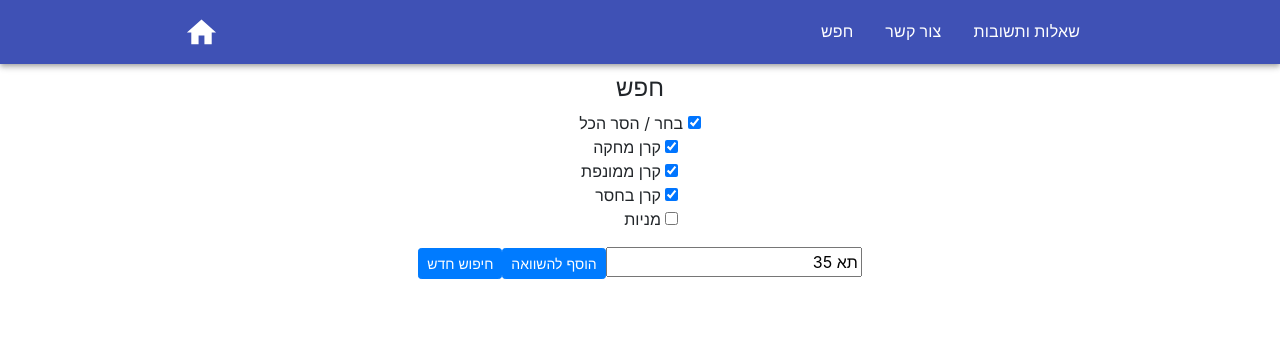
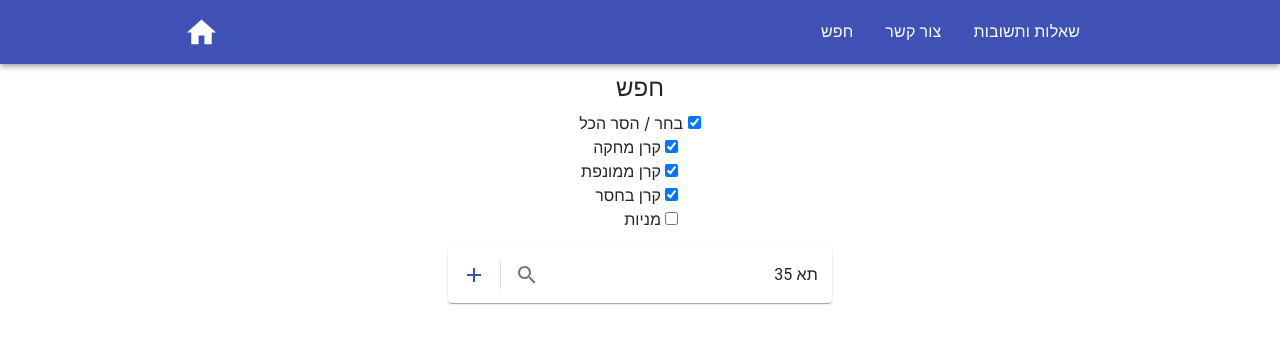
Before and after one commit to nitsan57/stock, a React (Create React App) app: page / in a window 1280 px wide. Shown: the top 344 px of the page. Built offline with nearby package versions, Linux system fonts and the light colour scheme; what react-plotly.js would draw is missing.

Commit message:
[Search] New search bar

```diff
--- /dev/null
+++ b/src/custom_input/CustomInput.js
@@ -0,0 +1,66 @@
+import React from 'react';
+import { makeStyles } from '@material-ui/core/styles';
+import Paper from '@material-ui/core/Paper';
+import InputBase from '@material-ui/core/InputBase';
+import Divider from '@material-ui/core/Divider';
+import IconButton from '@material-ui/core/IconButton';
+import SearchIcon from '@material-ui/icons/Search';
+import Plus from '@material-ui/icons/Add';
+
+export default function CustomInput(props) {
+	const useStyles = makeStyles((theme) => ({
+		root: {
+			margin: 'auto',
+			padding: '2px 4px',
+			display: 'flex',
+			alignItems: 'center',
+			width: '30%',
+		},
+		input: {
+			marginLeft: theme.spacing(1),
+			flex: 1,
+			padding: 10,
+			textAlign: props.langDirection,
+			align: props.langDirection,
+			'& input': {
+				textAlign: props.langDirection,
+			},
+		},
+		iconButton: {
+			padding: 10,
+		},
+		divider: {
+			height: 28,
+			margin: 4,
+		},
+	}));
+	const classes = useStyles();
+	let input = props.value;
+
+	return (
+		<Paper component="form" className={classes.root}>
+			<IconButton
+				color="primary"
+				className={classes.iconButton}
+				aria-label="search"
+				onClick={props.onAddToGraphClick}
+			>
+				<Plus />
+			</IconButton>
+
+			<Divider className={classes.divider} orientation="vertical" />
+
+			<IconButton className={classes.iconButton} aria-label="search" onClick={props.onNewSearch}>
+				<SearchIcon />
+			</IconButton>
+			<InputBase
+				className={classes.input}
+				placeholder={input}
+				onChange={props.onChange}
+				inputProps={{ 'aria-label': input }}
+				value={props.value}
+				hintStyle={{ width: '100px' }}
+			/>
+		</Paper>
+	);
+}
--- a/src/search_bar/Search.js
+++ b/src/search_bar/Search.js
@@ -5,8 +5,10 @@ import Loader from 'react-loader-spinner';
 import Button from 'react-bootstrap/Button';
 import 'bootstrap/dist/css/bootstrap.min.css';
 import CheckBox from '../check_box/Check_Box';
+import CustomInput from '../custom_input/CustomInput';
 
 const NUM_LOADING_CHILDREN = 2;
+
 class Search extends React.Component {
 	constructor(props) {
 		super(props);
@@ -269,27 +271,16 @@ class Search extends React.Component {
 						})}
 					</ul>
 				</form>
-				<div
-					style={{
-						marginBottom: 20,
-					}}
-				>
-					<Button variant="primary" size="sm" onClick={this.clearSearch}>
-						{this.state.text_lang.SEARCH.NEW_SEARCH}
-					</Button>
-					<Button variant="primary" size="sm" onClick={this.addSearch}>
-						{this.state.text_lang.SEARCH.ADD_TO_GRAPH}
-					</Button>
-
-					<input
-						style={{
-							textAlign: this.state.text_lang.LANG_DIRECTION,
-							float: 'center',
-						}}
+				<div>
+					<CustomInput
+						onNewSearch={this.clearSearch}
+						onAddToGraphClick={this.addSearch}
+						langDirection={this.state.text_lang.LANG_DIRECTION}
 						value={this.state.search_keyword}
 						onChange={this.handleInputChange}
 					/>
 				</div>
+
 				{loading}
 				<div
 					style={{
```
